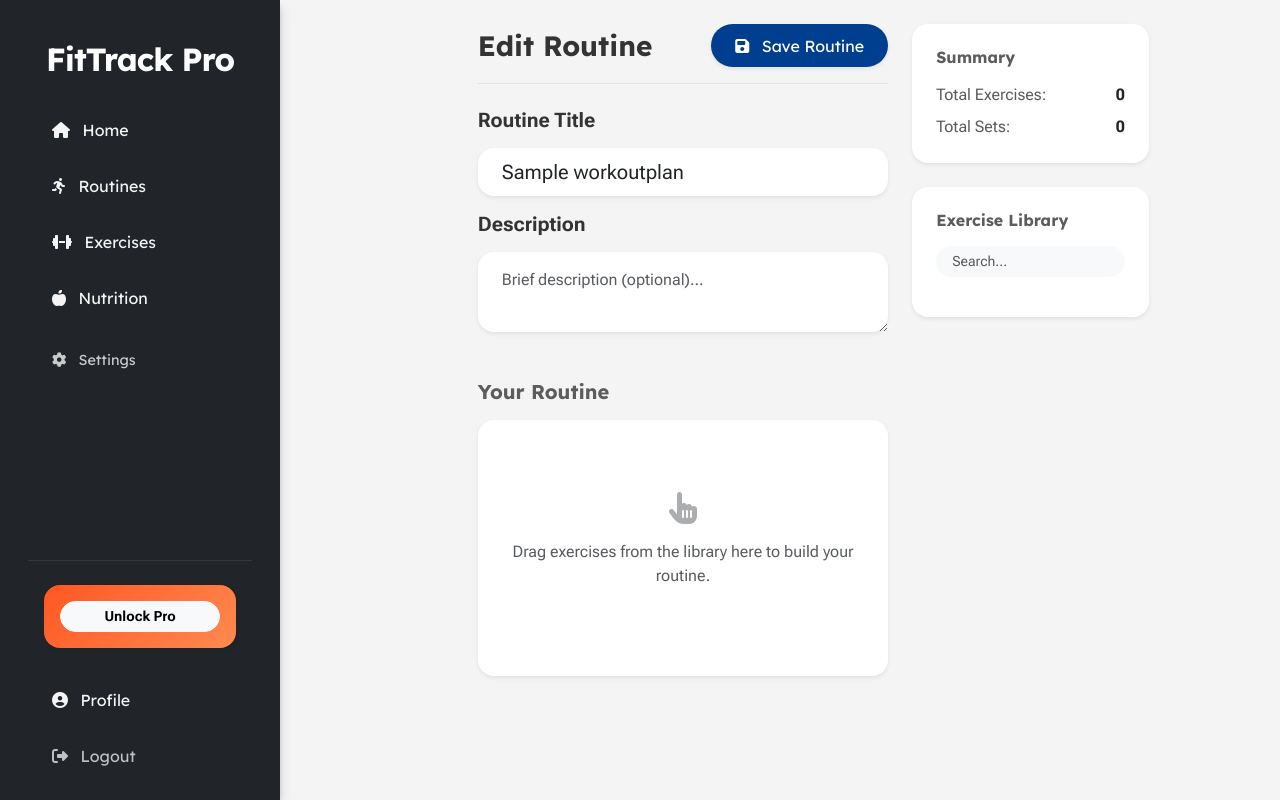
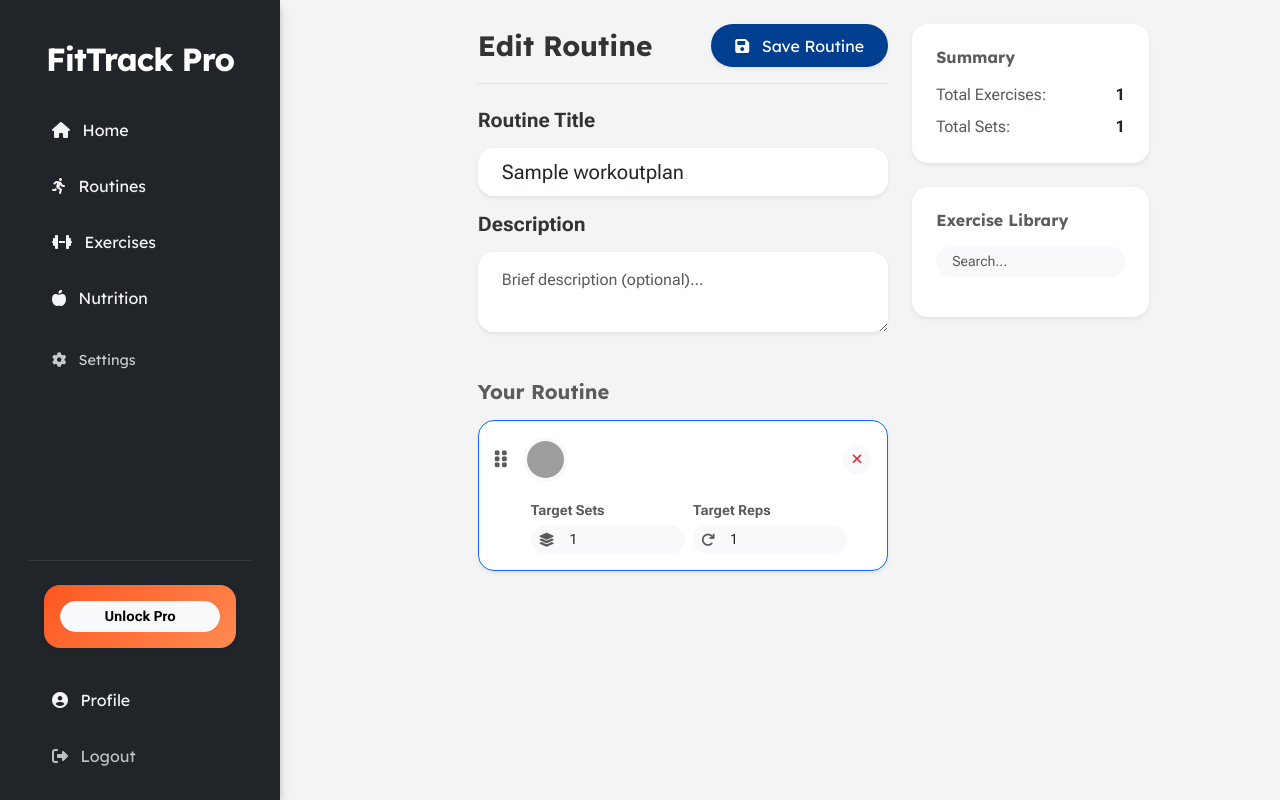
Before and after one commit to mlucasmichel/FitTrack-Pro, a Django app: page /workouts/routines/1/edit/ in a window 1280 px wide; the page is wider, and only the part inside the window is pictured. Run offline with Django 5.2, Linux system fonts and the light colour scheme; a user stored in the database is signed in; tables that the repository leaves empty hold one stand-in row (values such as "Sample post"); data that the repository does not hold is empty; some libraries are stand-ins or nearby versions; grey boxes are pictures that could not be loaded.

Commit message:
Enhance routine builder for edit mode: update layout, add built exercises display, and improve empty state visibility

```diff
--- a/static/js/routine_builder.js
+++ b/static/js/routine_builder.js
@@ -193,4 +193,7 @@ document.addEventListener("DOMContentLoaded", function () {
       }
     }
   });
+
+  // Initial summary update (Edit Mode)
+  updateSummary();
 });
--- a/workouts/templates/workouts/create_routine.html
+++ b/workouts/templates/workouts/create_routine.html
@@ -32,12 +32,51 @@
 
             <h5 class="fw-bold mb-3">Your Routine</h5>
 
-            <div id="routine-builder-zone" class="card border-0 shadow-sm rounded-4 p-4 min-vh-50 bg-white">
-                <div class="text-center text-muted py-5" id="empty-builder-state">
-                    <i class="fas fa-hand-pointer fa-2x mb-3 opacity-50"></i>
-                    <p>Drag exercises from the library here to build your routine.</p>
-                </div>
-            </div>
+             <div id="routine-builder-zone" class="card border-0 shadow-sm rounded-4 min-vh-50 bg-white {% if is_editing and routine.planitem_set.exists %}p-0 bg-transparent shadow-none{% else %}p-4{% endif %}">
+
+                 <!-- Empty State -->
+                 <div class="text-center text-muted py-5" id="empty-builder-state" style="{% if is_editing and routine.planitem_set.exists %}display: none;{% endif %}">
+                     <i class="fas fa-hand-pointer fa-2x mb-3 opacity-50"></i>
+                     <p>Drag exercises from the library here to build your routine.</p>
+                 </div>
+
+                 <!-- Built Exercises (For Edit Mode) -->
+                 {% if is_editing %}
+                     {% for item in routine.planitem_set.all %}
+                         <div class="card border border-primary shadow-sm rounded-4 p-3 mb-3 bg-white built-exercise" data-id="{{ item.exercise.id }}">
+                             <div class="d-flex align-items-center mb-3">
+                                 <i class="fas fa-grip-vertical text-muted drag-handle me-3 pe-auto" style="cursor: grab; font-size: 1.2rem;"></i>
+                                 <div class="bg-light rounded-circle p-1 me-3" style="width: 45px; height: 45px;">
+                                     <img src="{% if item.exercise.local_gif %}{{ item.exercise.local_gif.url }}{% else %}/static/img/placeholder.png{% endif %}" class="w-100 h-100 object-fit-cover rounded-circle">
+                                 </div>
+                                 <div class="flex-grow-1">
+                                     <h5 class="fw-bold mb-0 text-dark">{{ item.exercise.name|title }}</h5>
+                                 </div>
+                                 <button type="button" class="btn btn-sm btn-light text-danger rounded-circle remove-builder-exercise" title="Remove">
+                                     <i class="fas fa-times"></i>
+                                 </button>
+                             </div>
+
+                             <div class="row g-2 px-4 ms-2">
+                                 <div class="col-6">
+                                     <label class="form-label small fw-bold text-muted mb-1">Target Sets</label>
+                                     <div class="input-group input-group-sm">
+                                         <span class="input-group-text border-0 bg-light rounded-start-pill"><i class="fas fa-layer-group text-muted"></i></span>
+                                         <input type="number" class="form-control border-0 bg-light rounded-end-pill target-sets-input" value="{{ item.target_sets }}" min="1" required>
+                                     </div>
+                                 </div>
+                                 <div class="col-6">
+                                     <label class="form-label small fw-bold text-muted mb-1">Target Reps</label>
+                                     <div class="input-group input-group-sm">
+                                         <span class="input-group-text border-0 bg-light rounded-start-pill"><i class="fas fa-redo text-muted"></i></span>
+                                         <input type="number" class="form-control border-0 bg-light rounded-end-pill target-reps-input" value="{{ item.target_reps }}" min="1" required>
+                                     </div>
+                                 </div>
+                             </div>
+                         </div>
+                     {% endfor %}
+                 {% endif %}
+             </div>
         </div>
 
         <!-- Library and Summary -->
```
